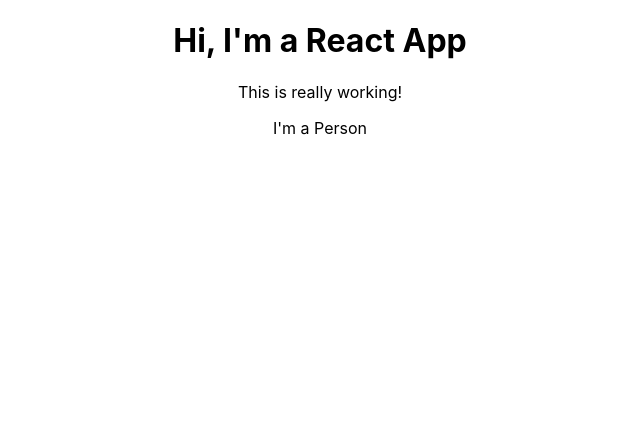
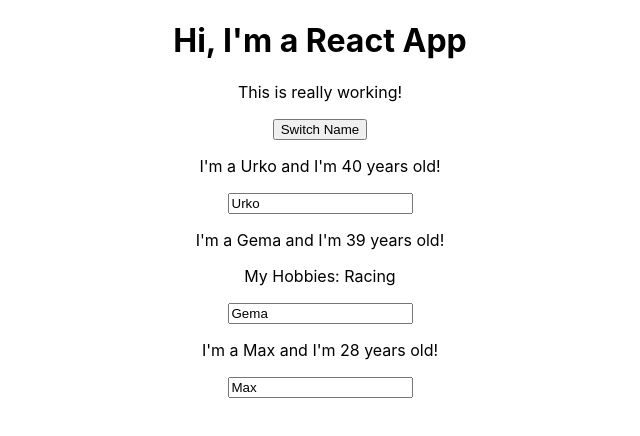
Before and after one commit to uRuiz/react_app, a React (Create React App) app: page / in a window 1280 px wide. Shown: the top 436 px of the page, without its empty margins (320-960 px from the left). Built offline with nearby package versions, Linux system fonts and the light colour scheme.

Commit message:
Added some dinamic to Person component

```diff
--- a/src/App.js
+++ b/src/App.js
@@ -3,12 +3,53 @@
 import Person from './Person/Person';
 
 class App extends Component {
+  state = {
+    persons: [
+      {name:'Urko', age: 40},
+      {name:'Gema', age: 39},
+      {name:'Max', age: 28}
+    ]
+  }
+
+  switchNameHandler = (newName) => {
+    // console.log('Was clicked');
+    // DON'T DO THIS: this.state.persons[0].name='Urko Ruiz';
+    this.setState({
+      persons: [
+        {name:newName, age: 40},
+        {name:'Gema', age: 39},
+        {name:'Maximilan', age: 28}
+      ]
+    })
+  }
+
+  nameChangedHandler = (event) => {
+    this.setState({
+      persons: [
+        {name: 'Urko', age: 40},
+        {name: event.target.value, age: 39},
+        {name: 'Maximilan', age: 28}
+      ]
+    })
+  }
+
   render() {
     return (
       <div className="App">
         <h1>Hi, I'm a React App</h1>
         <p>This is really working!</p>
-        <Person />
+        <button onClick={() => this.switchNameHandler('Urko Ruiz!')}>Switch Name</button>
+        <Person
+         name={this.state.persons[0].name}
+         age={this.state.persons[0].age}/>
+        <Person
+         name={this.state.persons[1].name}
+         age={this.state.persons[1].age}
+         click={this.switchNameHandler.bind(this, 'Urko!!')}
+         changed={this.nameChangedHandler}>My Hobbies: Racing</Person>
+        <Person
+         name={this.state.persons[2].name}
+         age={this.state.persons[2].age}/>
       </div>
     );
   }
--- a/src/Person/Person.js
+++ b/src/Person/Person.js
@@ -1,7 +1,13 @@
 import React from 'react';
 
-const person = () => {
-    return <p>I'm a Person</p>
-}
+const person = (props) => {
+    return (
+        <div>
+            <p onClick={props.click}>I'm a {props.name} and I'm {props.age} years old!</p>
+            <p>{props.children}</p>
+            <input type="text" onChange={props.changed} value= {props.name}/>
+        </div>
+    )
+};
 
 export default person;
```
